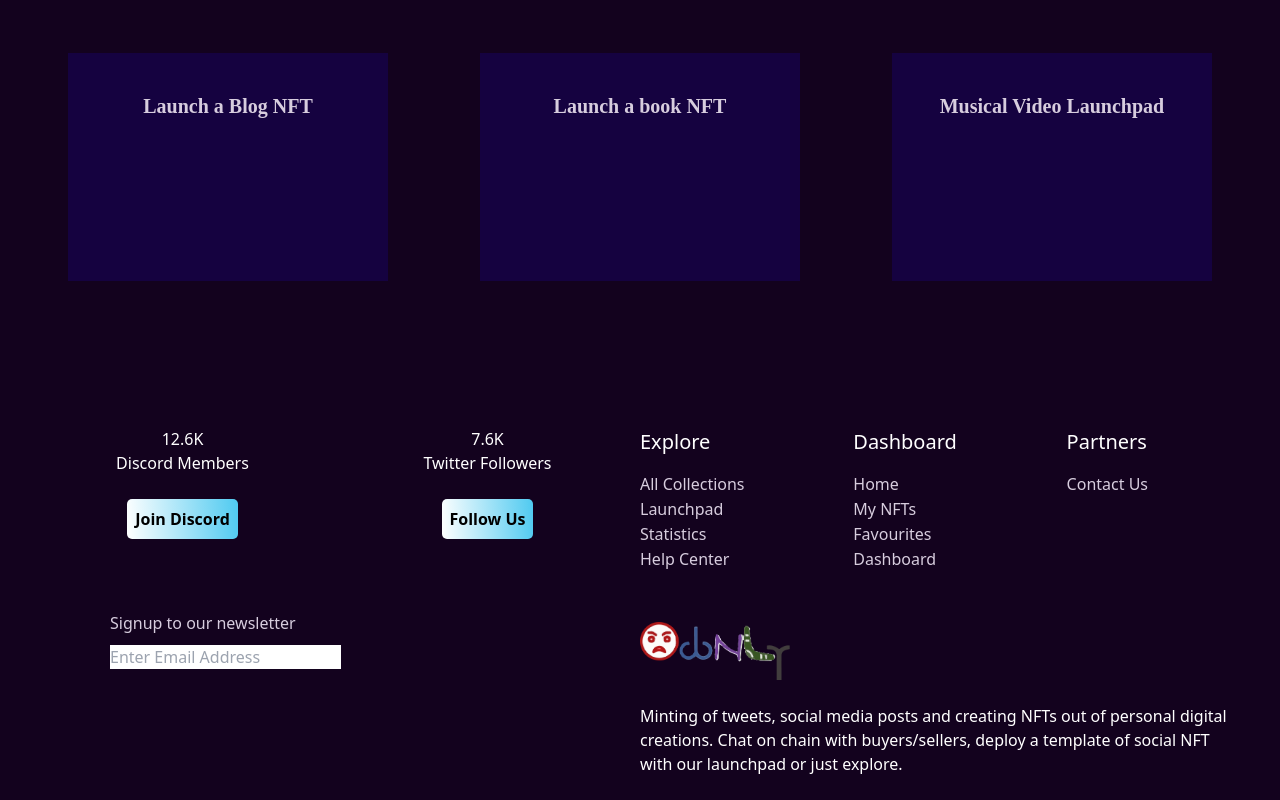
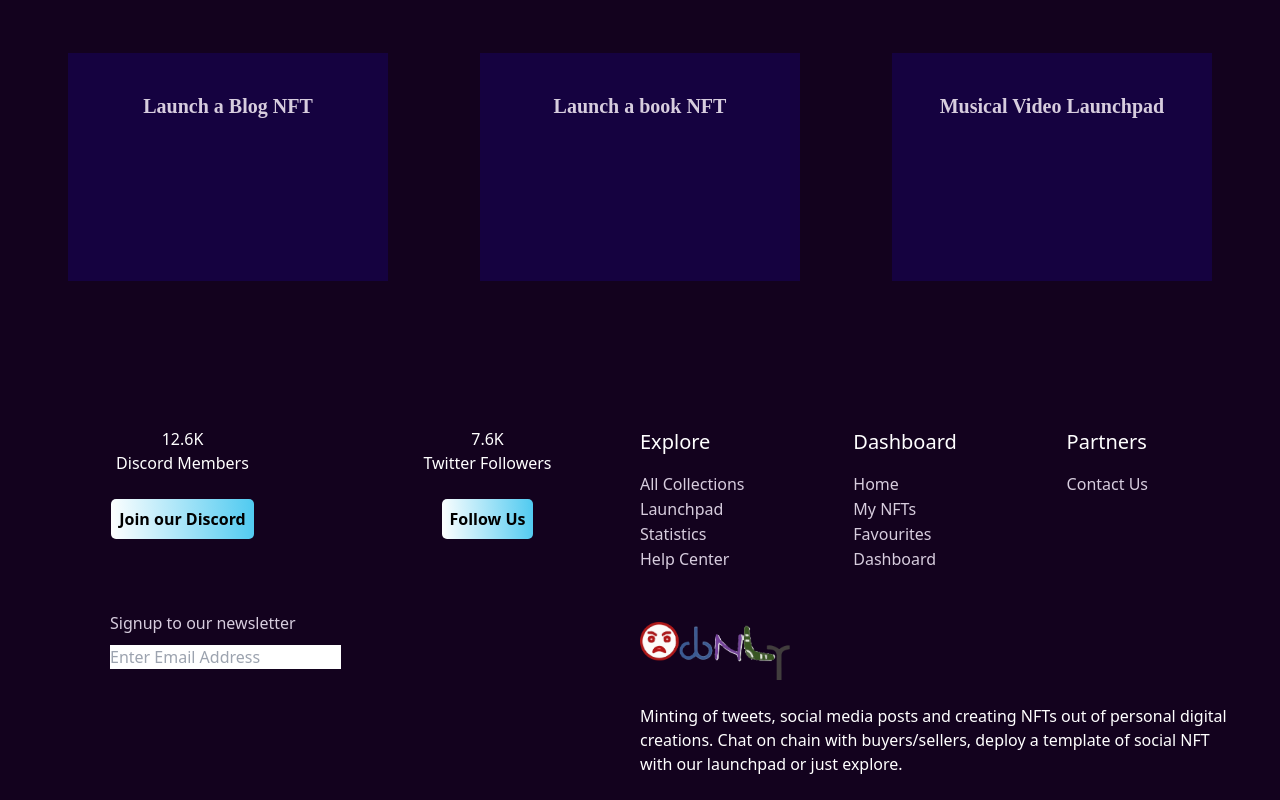
Before and after one commit to knight-95/Ownly-Finance-Frontend, a React (Create React App) app: page / in a window 1280 px wide. Shown: the part 6067-6867 px from the top of the page. Built offline with nearby package versions, Linux system fonts and the light colour scheme.

Commit message:
Update Footer2.jsx

```diff
--- a/src/components/desktop2/Footer2.jsx
+++ b/src/components/desktop2/Footer2.jsx
@@ -12,7 +12,7 @@ const Footer2 = () => {
               <p>Discord Members</p>
               <br />
               <button className="launch_app">
-                <b>Join Discord</b>
+                <b>Join our Discord</b>
               </button>
             </div>
             <div className="column-l">
```
